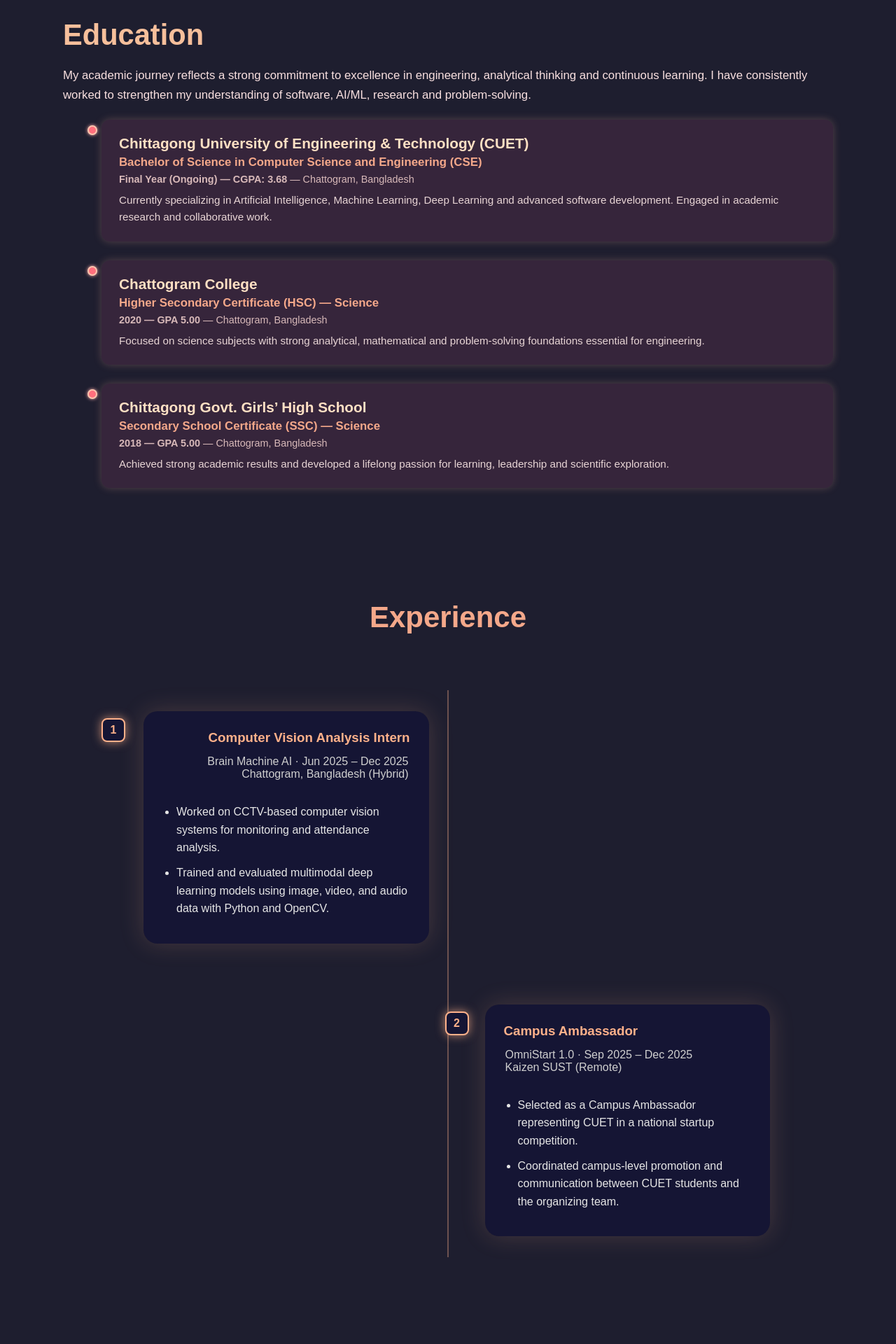
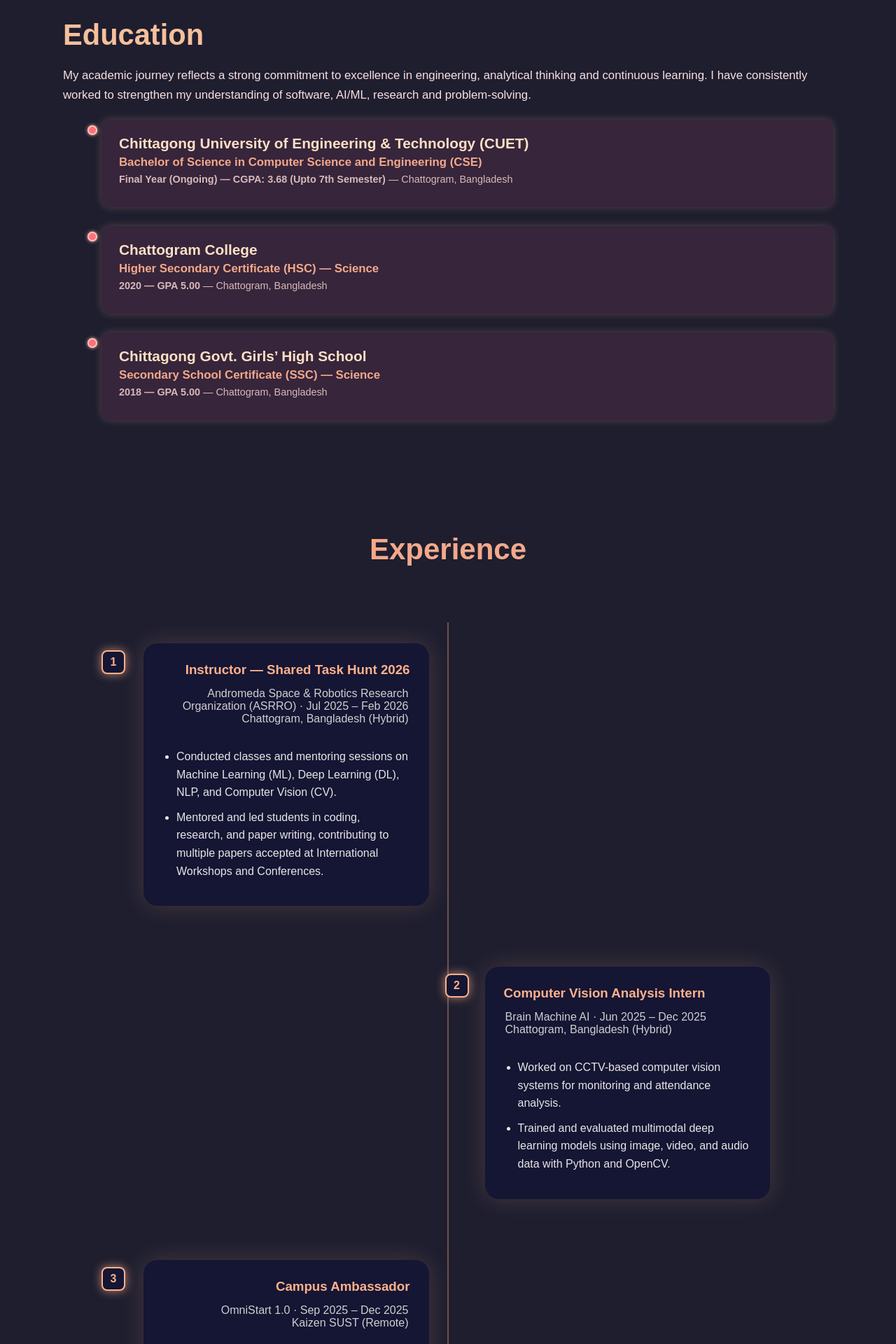
Before and after one commit to SHITICHY21/SHITICHY21.github.io, a Jekyll site: the page built from index.md, in a window 1280 px wide. Shown: the part 1221-3141 px from the top of the page at 70% size. Built offline with Jekyll 4.4.1, drawn with Linux system fonts in a browser that asks for light colours; our own code applies the rules of GitHub Pages for plain Markdown files; some of the changed text lies outside the part shown.

Commit message:
Update default.html

```diff
--- a/_layouts/default.html
+++ b/_layouts/default.html
@@ -3,7 +3,7 @@
 <head>
   <meta charset="UTF-8" />
   <meta name="viewport" content="width=device-width, initial-scale=1" />
-  <title>Shiti Chowdhury's Portfolio</title>
+  <title>Shiti Chowdhury Portfolio</title>
 
   <link rel="stylesheet" href="https://cdnjs.cloudflare.com/ajax/libs/font-awesome/6.5.0/css/all.min.css">
 
@@ -893,12 +893,12 @@
 }
 
 #experience .timeline-content ul {
-  padding-left: 20px;
+  padding-left: 2px;
   margin: 0;
 }
 
 #experience .timeline-content li {
-  margin-bottom: 8px;
+  margin-bottom: 2px;
   line-height: 1.6;
   color: #e6e6e6;
 }
@@ -982,7 +982,7 @@
         Download CV
       </a>
 
-      <a class="btn-outline" href="#contact">Contact Me</a>
+      <a class="btn-outline" href="#contact-section">Contact Me</a>
     </div>
 
   </div>
@@ -1037,11 +1037,11 @@
       <div class="timeline-card">
         <h3>Chittagong University of Engineering & Technology (CUET)</h3>
         <h4>Bachelor of Science in Computer Science and Engineering (CSE)</h4>
-        <p class="year"><b>Final Year (Ongoing) — CGPA: 3.68 </b> — Chattogram, Bangladesh</p>
-        <p class="details">
+        <p class="year"><b>Final Year (Ongoing) — CGPA: 3.68 (Upto 7th Semester) </b> — Chattogram, Bangladesh</p>
+        <!-- <p class="details">
           Currently specializing in Artificial Intelligence, Machine Learning, Deep Learning
           and advanced software development. Engaged in academic research and collaborative work.
-        </p>
+        </p> -->
       </div>
     </div>
 
@@ -1052,10 +1052,10 @@
         <h3>Chattogram College</h3>
         <h4>Higher Secondary Certificate (HSC) — Science</h4>
         <p class="year"><b>2020 — GPA 5.00 </b>— Chattogram, Bangladesh</p>
-        <p class="details">
+        <!-- <p class="details">
           Focused on science subjects with strong analytical, mathematical
           and problem-solving foundations essential for engineering.
-        </p>
+        </p> -->
       </div>
     </div>
 
@@ -1066,9 +1066,9 @@
         <h3>Chittagong Govt. Girls’ High School</h3>
         <h4>Secondary School Certificate (SSC) — Science</h4>
         <p class="year"><b>2018 — GPA 5.00 </b>— Chattogram, Bangladesh</p>
-        <p class="details">
-          Achieved strong academic results and developed a lifelong passion
-          for learning, leadership and scientific exploration.
+        <!-- <!-- <p class="details"> -->
+          <!-- Achieved strong academic results and developed a lifelong passion
+          for learning, leadership and scientific exploration. -->
         </p>
       </div>
     </div>
@@ -1081,9 +1081,38 @@
 
   <div class="timeline">
 
-    <!-- Experience 1 -->
+
+
     <div class="timeline-item left">
-      <div class="timeline-dot">1</div>
+  <div class="timeline-dot">1</div>
+
+  <div class="timeline-content">
+    <h3>Instructor — Shared Task Hunt 2026</h3>
+
+    <span class="timeline-meta">
+      Andromeda Space & Robotics Research Organization (ASRRO) · Jul 2025 – Feb 2026<br>
+      Chattogram, Bangladesh (Hybrid)
+    </span>
+
+    <ul>
+      <li>
+        Conducted classes and mentoring sessions on Machine Learning (ML),
+        Deep Learning (DL), NLP,
+        and Computer Vision (CV).
+      </li>
+
+      <li>
+        Mentored and led students in coding, research,
+        and paper writing, contributing to multiple papers accepted
+        at International Workshops and Conferences.
+      </li>
+    </ul>
+  </div>
+</div>
+
+ <!-- Experience 1 -->
+    <div class="timeline-item right">
+      <div class="timeline-dot">2</div>
       <div class="timeline-content">
         <h3>Computer Vision Analysis Intern</h3>
         <span class="timeline-meta">
@@ -1098,8 +1127,8 @@
     </div>
 
     <!-- Experience 2 -->
-    <div class="timeline-item right">
-      <div class="timeline-dot">2</div>
+    <div class="timeline-item left">
+      <div class="timeline-dot">3</div>
       <div class="timeline-content">
         <h3>Campus Ambassador</h3>
         <span class="timeline-meta">
@@ -1163,7 +1192,7 @@
 
         <!-- Django -->
 <div class="skill-item">
-  <img src="https://cdn.jsdelivr.net/gh/devicons/devicon/icons/django/django-plain.svg" alt="Django">
+  <img src="https://files.svgcdn.io/logos/django-icon.png" alt="Django">
   <span>Django</span>
 </div>
 
@@ -1216,7 +1245,7 @@
         </div>
 
         <div class="skill-item">
-          <img src="/assets/css/openCV.png">
+          <img src="https://www.svgrepo.com/show/354139/opencv.svg">
           <span>OpenCV</span>
         </div>
 
@@ -1241,7 +1270,7 @@
         </div>
 
         <div class="skill-item">
-          <img src="/assets/css/seaborn.png">
+          <img src="https://i.pinimg.com/474x/cc/aa/c9/ccaac9b2ce19a131fa386c3b7cc0c923.jpg">
           <span>Seaborn</span>
         </div>
 
@@ -1272,7 +1301,7 @@
         </div>
 
         <div class="skill-item">
-          <img src="https://cdn-icons-png.flaticon.com/512/8637/8637101.png">
+          <img src="https://tse1.mm.bing.net/th/id/OIP.E_MnjmpAYNln0TJG5UdJfwHaHa?r=0&pid=ImgDet&w=208&h=208&c=7&dpr=1.3&o=7&rm=3">
           <span>Deep Learning</span>
         </div>
 
@@ -1282,7 +1311,7 @@
         </div>
 
         <div class="skill-item">
-          <img src="/assets/css/computer_vision.png">
+          <img src="https://tse4.mm.bing.net/th/id/OIP.RZifp-Xi3Vz1EHDkzR30VwHaHa?r=0&rs=1&pid=ImgDetMain&o=7&rm=3">
           <span>Computer Vision</span>
         </div>
 
@@ -1349,12 +1378,12 @@
         </div>
 
         <div class="skill-item">
-          <img src="https://upload.wikimedia.org/wikipedia/commons/9/92/LaTeX_logo.svg">
+          <img src="https://th.bing.com/th/id/OIP.0Wc4KBbubN_UpJuY6V-DhAHaHi?w=191&h=195&c=7&r=0&o=7&dpr=1.3&pid=1.7&rm=3">
           <span>LaTeX</span>
         </div>
 
         <div class="skill-item">
-          <img src="/assets/css/palette.png">
+          <img src="https://th.bing.com/th/id/OIP.ZTZChwFN-h89rK9d7kA1hgHaHa?w=187&h=187&c=7&r=0&o=7&dpr=1.3&pid=1.7&rm=3">
           <span>Canva</span>
         </div>
 
@@ -1369,7 +1398,7 @@
         </div>
 
         <div class="skill-item">
-          <img src="/assets/css/jira.png">
+          <img src="https://tse3.mm.bing.net/th/id/OIP.vtkFG-AIsXQ087xdGqo0lAHaHa?r=0&pid=ImgDet&w=208&h=208&c=7&dpr=1.3&o=7&rm=3">
           <span>Jira</span>
         </div>
 
@@ -1404,6 +1433,36 @@
   <h2 class="pub-title">Research Publications</h2>
 
   <div class="pub-list">
+
+   <!-- Publication -->
+<div class="pub-item">
+  <span class="bullet">•</span>
+
+  <div>
+    <p class="pub-main">
+      <strong>
+        A LangChain-Based Framework for Investigative Question Generation Using Large Language Models
+      </strong>
+    </p>
+
+    <p class="pub-sub">
+      <strong>
+        2nd Author — Proceedings of The 34th Text REtrieval Conference (TREC 2025),
+        DRAGUN Track, organized by the National Institute of Standards and Technology (NIST), USA,
+        March 2026
+      </strong>
+
+      <br>
+
+      Publication Link:
+      <a href="https://trec.nist.gov/pubs/trec34/papers/CUET.dragun.pdf"
+         target="_blank"
+         class="pub-link">
+         trec.nist.gov
+      </a>
+    </p>
+  </div>
+</div>
 
         <!-- Publication 3 -->
     <div class="pub-item">
@@ -1683,6 +1742,28 @@
   <h2 class="section-title">Achievements</h2>
 
   <div class="achievement-row">
+
+    <div class="ach-card">
+
+  <img src="/assets/img/instructor.png"
+       alt="Instructional Excellence Award"
+       class="ach-img">
+
+  <h3 class="ach-title">
+    Instructional Excellence Award
+  </h3>
+
+  <p class="ach-desc">
+    Certification awarded by the Andromeda Space \& Robotics Research Organization (ASRRO) in recognition of outstanding contribution and exemplary instructional delivery at Shared Task Hunt 2026.
+  </p>
+
+  <a href="https://media.licdn.com/dms/image/v2/D562DAQEIYg_6axfKrg/profile-treasury-image-shrink_1280_1280/B56Z46T_0LKsAY-/0/1779094781510?e=1779919200&v=beta&t=pZYaTlixbkomwb9qxS0T7Iser6sARgYNniTWjfc6w1o"
+     target="_blank"
+     class="ach-btn">
+     Click to See Certificate
+  </a>
+
+</div>
 
     <div class="ach-card">
       <img src="/assets/css/internship.png"
@@ -1855,7 +1936,7 @@
 
 
   <p class="footer-copy">
-   <center>© 2025 Shiti Chowdhury — All rights reserved </center>
+   <center>© 2026 Shiti Chowdhury — All rights reserved </center>
   </p>
 
   <p class="footer-made">
```
Also changed, not shown: other parts of _layouts/default.html (+6 -6 lines).
